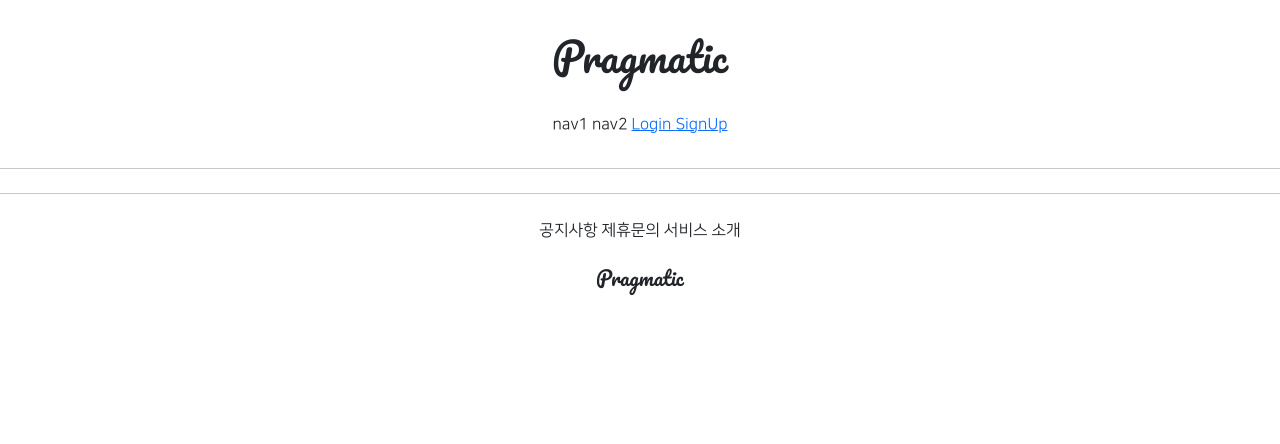
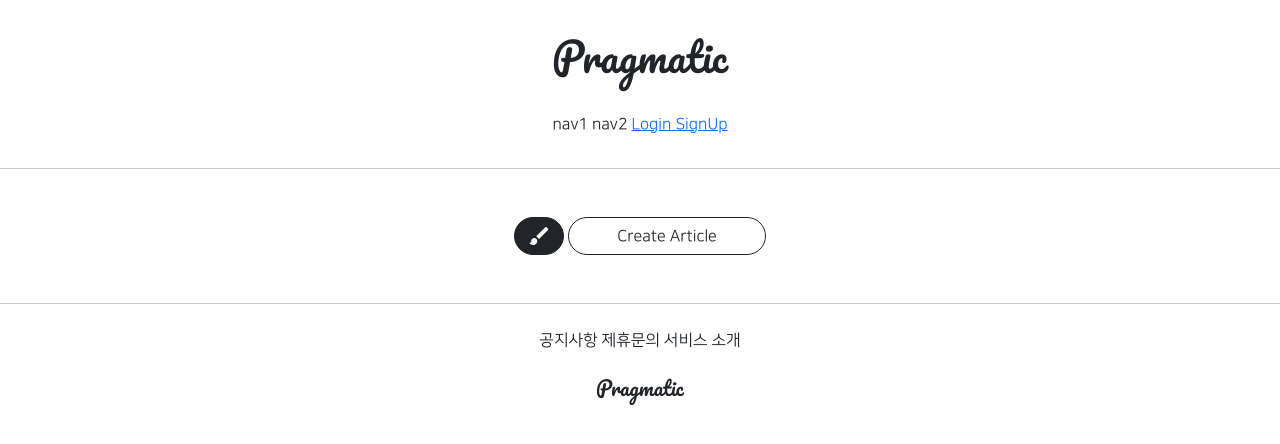
Before and after one commit to noeul1114/gis_6ban_1, a Django app: page /articles/list/ in a window 1280 px wide. Shown: the top 444 px of the page. Run offline with Django 3.2, Linux system fonts and the light colour scheme; data that the repository does not hold is empty; parts of the project's set-up code (start-up, migrations or seed data) failed here and were passed over.

Commit message:
8/5 class 6ban commit 4

```diff
--- a/articleapp/templates/articleapp/list.html
+++ b/articleapp/templates/articleapp/list.html
@@ -27,7 +27,7 @@
 
             <div>
                 <a href="{% url 'articleapp:detail' pk=article.pk %}">
-                    <img src="{{ article.image.url }}" alt="">
+                    <img style="width: 280px;" src="{{ article.image.url }}" alt="">
                 </a>
                 <span class="NNS_B m-2">{{ article.title }}</span>
             </div>
@@ -38,5 +38,16 @@
 
     <script src="{% static 'js/magicgrid.js' %}"></script>
 
+    <div class="text-center my-5">
+        <a href="{% url 'articleapp:create' %}"
+           class="btn btn-dark rounded-pill material-icons">
+            brush
+        </a>
+        <a href="{% url 'articleapp:create' %}"
+           class="btn btn-outline-dark rounded-pill px-5">
+            Create Article
+        </a>
+    </div>
+
 
 {% endblock %}
```
